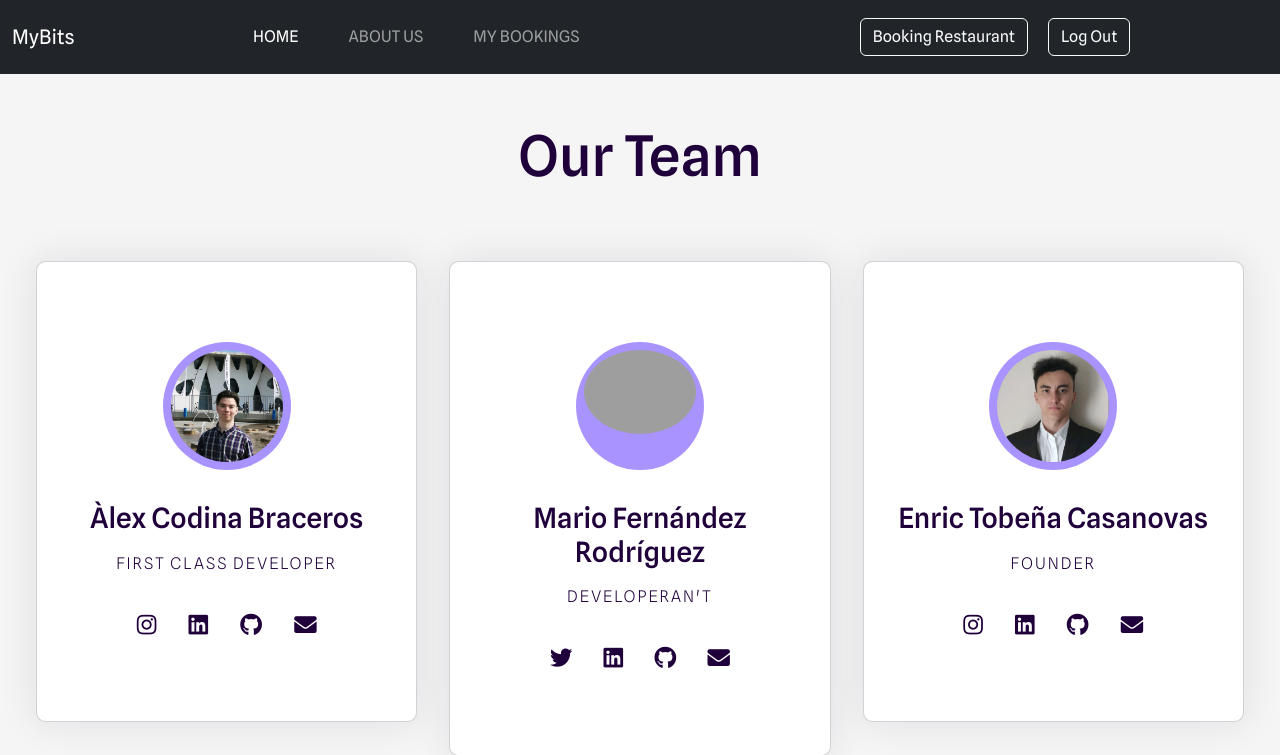
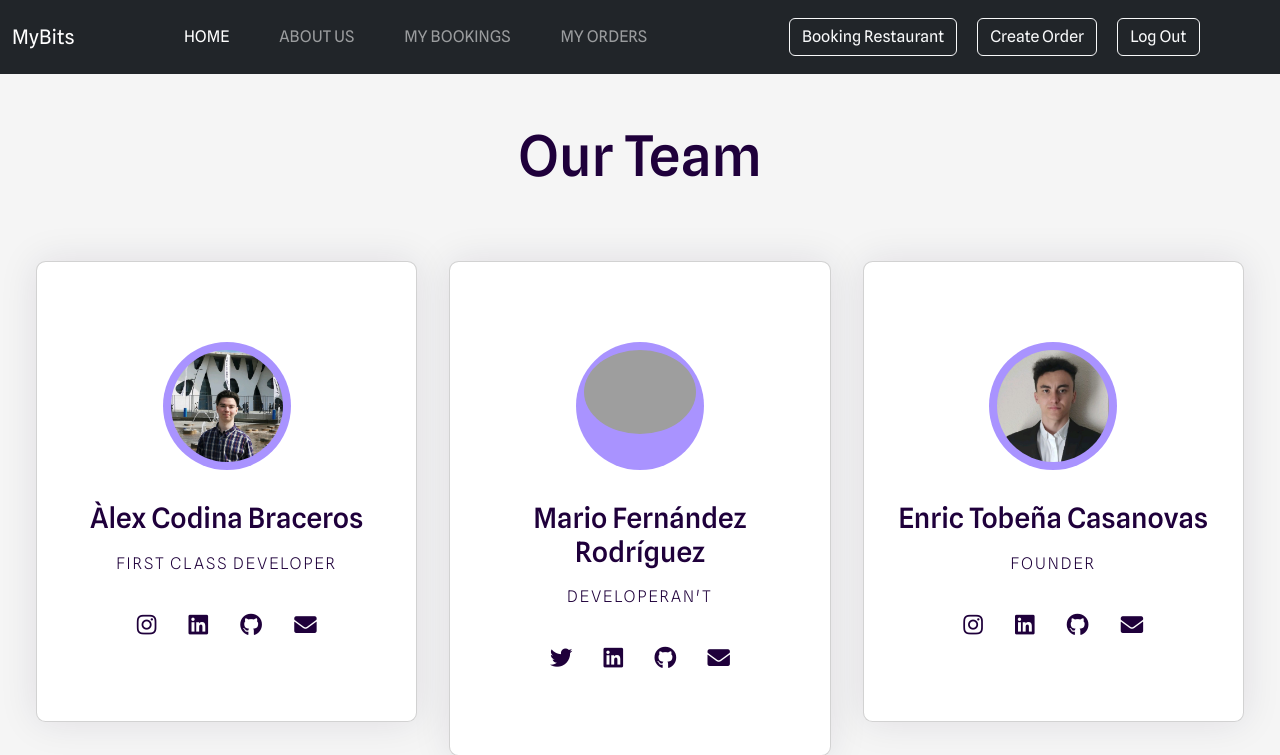
Before and after one commit to poltriquell/MyBits_Web_Project, a Django app: page /about_us/ in a window 1280 px wide. Shown: the top 755 px of the page. Run offline with Django 4.2, Linux system fonts and the light colour scheme; a user stored in the database is signed in; some libraries are stand-ins or nearby versions; grey boxes are pictures that could not be loaded.

Commit message:
working all v2 more navbar

```diff
--- a/DjangoApp/mybits/mybits/urls.py
+++ b/DjangoApp/mybits/mybits/urls.py
@@ -33,7 +33,7 @@ urlpatterns = [
     #path('client/<int:id_client>/', wb.client_detail, name='client-detail'),
 
     path('book/mybooks/', wb.user_bookings, name='user_bookings'),
-    path('order/myorders/', wb.user_orders, name='user_bookings'),
+    path('order/myorders/', wb.user_orders, name='user_orders'),
 
 
     path('order/create/', wb.create_order, name='order_create'),
--- a/DjangoApp/mybits/web/templates/html/base.html
+++ b/DjangoApp/mybits/web/templates/html/base.html
@@ -43,25 +43,34 @@
             <a class="nav-link active" aria-current="page" href="#heroSlider"> Home </a>
           </li>
           <li class="nav-item">
-            <a class="nav-link" href="about_us/"> About Us </a>
+            <a class="nav-link" href=""{% url 'about-us' %}"/"> About Us </a>
           </li>
 
           <li class="nav-item">
-            <a class="nav-link" href="book/mybooks/"> My bookings </a>
+            <a class="nav-link" href="{% url 'user_bookings' %}"> My bookings </a>
+          </li>
+
+          <li class="nav-item">
+            <a class="nav-link" href="{% url 'user_orders' %}"> My Orders </a>
           </li>
 
         </ul>
         <ul class="navbar-nav me-auto mb-2 mb-lg-0">
           <li class="nav-but">
-            <a id="booking-button" class="btn btn-outline-light" href="book/create/"> Booking Restaurant </a>
+            <a id="booking-button" class="btn btn-outline-light" href="{% url 'book_create' %}"> Booking Restaurant </a>
           </li>
           <li class="nav-but">
-            <a class="btn btn-outline-light" href="logout/"> Log Out </a>
+            <a class="btn btn-outline-light" href="{% url 'order_create' %}"> Create Order </a>
           </li>
+          <li class="nav-but">
+            <a class="btn btn-outline-light" href="{% url 'logout' %}/"> Log Out </a>
+          </li>
+
         </ul>
       </div>
     </div>
   </nav>
+
 
   <!-- Aquí irá el contenido específico de cada página -->
   {% block content %}
--- a/DjangoApp/mybits/web/templates/html/order.html
+++ b/DjangoApp/mybits/web/templates/html/order.html
@@ -31,6 +31,8 @@
             showProducts();
         });
     </script>
+
+
 </head>
 <body>
     <h1>Add Order</h1>
--- a/DjangoApp/mybits/web/templates/html/order_detail.html
+++ b/DjangoApp/mybits/web/templates/html/order_detail.html
@@ -1,4 +1,5 @@
 <!DOCTYPE html>
+
 <html>
 <head>
     <title>Order Detail</title>
```
Also changed, not shown: DjangoApp/mybits/web/templates/html/order_info.html (+3 -5 lines).
